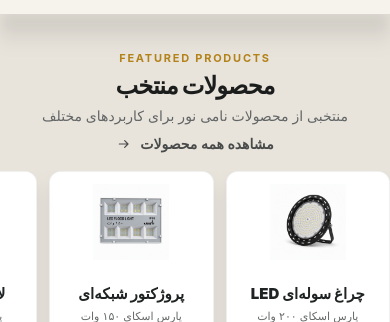
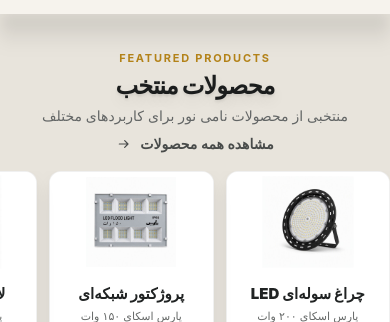
Before and after one commit to amin-soleimani1/nami-noor-website, a React (Vite) app: page / in a window 390 px wide. Shown: the part 1391-1713 px from the top of the page. Built offline with nearby package versions, Linux system fonts and the light colour scheme.

Commit message:
feat: add section title motion and mobile image emphasis

```diff
--- a/src/components/FeaturedProducts.jsx
+++ b/src/components/FeaturedProducts.jsx
@@ -1,4 +1,4 @@
-import { useRef } from 'react'
+import { useEffect, useRef, useState } from 'react'
 import highbayImage from '../assets/products/highbay-200.jpg'
 import projectorImage from '../assets/products/projector-150.jpg'
 import bulbImage from '../assets/products/bulb-20.jpeg'
@@ -6,12 +6,34 @@ import streetlightImage from '../assets/products/streetlight-250.jpg'
 import ledStripImage from '../assets/products/led-strip.png'
 
 const products = [
-  { image: highbayImage, alt: 'چراغ سوله‌ای LED پارس اسکای ۲۰۰ وات', title: 'چراغ سوله‌ای LED', model: 'پارس اسکای ۲۰۰ وات', specs: ['200W', 'LED', 'کاربری صنعتی'], desktopImageClass: 'lg:max-h-[8.5rem] lg:max-w-[96%]' },
-  { image: projectorImage, alt: 'پروژکتور شبکه‌ای پارس اسکای ۱۵۰ وات', title: 'پروژکتور شبکه‌ای', model: 'پارس اسکای ۱۵۰ وات', specs: ['150W', 'IP66', 'فضای باز'], desktopImageClass: 'lg:max-h-[8.25rem] lg:max-w-full' },
-  { image: bulbImage, alt: 'لامپ حبابی LED پارس اسکای ۲۰ وات', title: 'لامپ حبابی LED', model: 'پارس اسکای ۲۰ وات', specs: ['20W', 'سرپیچ استاندارد', 'روشنایی عمومی'], desktopImageClass: 'lg:max-h-[8.5rem] lg:max-w-[92%]' },
-  { image: streetlightImage, alt: 'چراغ خیابانی LED پارس اسکای ۲۵۰ وات', title: 'چراغ خیابانی LED', model: 'پارس اسکای ۲۵۰ وات', specs: ['250W', 'LED', 'معابر و محوطه‌ها'], desktopImageClass: 'lg:max-h-[8rem] lg:max-w-full' },
+  { image: highbayImage, alt: 'چراغ سوله‌ای LED پارس اسکای ۲۰۰ وات', title: 'چراغ سوله‌ای LED', model: 'پارس اسکای ۲۰۰ وات', specs: ['200W', 'LED', 'کاربری صنعتی'], mobileImageClass: 'max-lg:scale-[1.2]', desktopImageClass: 'lg:max-h-[8.5rem] lg:max-w-[96%]' },
+  { image: projectorImage, alt: 'پروژکتور شبکه‌ای پارس اسکای ۱۵۰ وات', title: 'پروژکتور شبکه‌ای', model: 'پارس اسکای ۱۵۰ وات', specs: ['150W', 'IP66', 'فضای باز'], mobileImageClass: 'max-lg:scale-[1.18]', desktopImageClass: 'lg:max-h-[8.25rem] lg:max-w-full' },
+  { image: bulbImage, alt: 'لامپ حبابی LED پارس اسکای ۲۰ وات', title: 'لامپ حبابی LED', model: 'پارس اسکای ۲۰ وات', specs: ['20W', 'سرپیچ استاندارد', 'روشنایی عمومی'], mobileImageClass: 'max-lg:scale-[1.22]', desktopImageClass: 'lg:max-h-[8.5rem] lg:max-w-[92%]' },
+  { image: streetlightImage, alt: 'چراغ خیابانی LED پارس اسکای ۲۵۰ وات', title: 'چراغ خیابانی LED', model: 'پارس اسکای ۲۵۰ وات', specs: ['250W', 'LED', 'معابر و محوطه‌ها'], mobileImageClass: 'max-lg:scale-[1.15]', desktopImageClass: 'lg:max-h-[8rem] lg:max-w-full' },
   { image: ledStripImage, alt: 'ریسه نواری LED پارس اسکای', title: 'ریسه نواری LED', model: 'پارس اسکای', specs: ['LED', 'نورپردازی دکوراتیو', 'انعطاف‌پذیر'], desktopImageClass: 'lg:max-h-[8.25rem] lg:max-w-full', desktopOnly: true },
 ]
+
+function useTitleReveal() {
+  const titleRef = useRef(null)
+  const [isVisible, setIsVisible] = useState(() => typeof window === 'undefined' || window.matchMedia('(prefers-reduced-motion: reduce)').matches)
+
+  useEffect(() => {
+    const title = titleRef.current
+    if (!title || isVisible || window.matchMedia('(prefers-reduced-motion: reduce)').matches) return undefined
+
+    const observer = new IntersectionObserver(([entry]) => {
+      if (entry.isIntersecting) {
+        setIsVisible(true)
+        observer.disconnect()
+      }
+    }, { threshold: 0.25 })
+
+    observer.observe(title)
+    return () => observer.disconnect()
+  }, [isVisible])
+
+  return [titleRef, isVisible]
+}
 
 function ArrowIcon({ className = '' }) {
   return <svg viewBox="0 0 24 24" aria-hidden="true" className={`size-4 fill-none stroke-current stroke-[1.8] ${className}`}><path d="M5 12h13M13 7l5 5-5 5" strokeLinecap="round" strokeLinejoin="round" /></svg>
@@ -27,6 +49,7 @@ function RailControl({ direction, onClick, label, className = '' }) {
 
 function FeaturedProducts() {
   const railRef = useRef(null)
+  const [titleRef, isTitleVisible] = useTitleReveal()
   const scrollRail = (direction) => railRef.current?.scrollBy({ left: direction * 320, behavior: 'smooth' })
 
   return (
@@ -35,7 +58,7 @@ function FeaturedProducts() {
         <header className="mb-4 flex flex-col items-center gap-1 text-center lg:relative lg:mb-6 lg:block">
           <div className="lg:mx-auto lg:w-fit">
             <p className="mb-1 text-[11px] font-bold tracking-[0.16em] text-[#b38218] lg:mb-2">FEATURED PRODUCTS</p>
-            <h2 id="featured-products-title" className="text-2xl font-black tracking-[-0.035em] lg:text-[30px]">محصولات منتخب</h2>
+            <h2 ref={titleRef} id="featured-products-title" className="text-2xl font-black tracking-[-0.035em] lg:text-[30px]" style={{ opacity: isTitleVisible ? 1 : 0, transform: isTitleVisible ? 'translateY(0)' : 'translateY(16px)', textShadow: '0 2px 3px rgba(0,0,0,0.08), 0 6px 14px rgba(0,0,0,0.08)', transition: 'opacity 650ms cubic-bezier(0.22, 1, 0.36, 1), transform 650ms cubic-bezier(0.22, 1, 0.36, 1)' }}>محصولات منتخب</h2>
             <p className="mt-1 text-sm text-[#626565] lg:mt-2 lg:text-[15px]">منتخبی از محصولات نامی نور برای کاربردهای مختلف</p>
             <a href="#" className="mt-2 inline-flex items-center gap-2 text-sm font-semibold text-[#484b4a] transition-colors hover:text-[#a97812] focus-visible:outline-2 focus-visible:outline-offset-4 focus-visible:outline-[#a97812] lg:hidden">مشاهده همه محصولات <ArrowIcon /></a>
           </div>
@@ -48,8 +71,8 @@ function FeaturedProducts() {
           <div ref={railRef} tabIndex="0" aria-label="محصولات منتخب" className="-mx-5 flex snap-x snap-mandatory gap-3 overflow-x-auto px-5 pb-2 scroll-smooth [scrollbar-width:none] [&::-webkit-scrollbar]:hidden sm:-mx-8 sm:px-8 lg:mx-0 lg:justify-center lg:gap-5 lg:px-0">
             {products.map((product) => (
             <a key={product.title} href="#" className={`group ${product.desktopOnly ? 'hidden lg:flex' : 'flex'} h-[14.375rem] min-h-0 w-[47%] shrink-0 snap-start flex-col overflow-hidden rounded-xl border border-black/[0.06] bg-white shadow-[0_2px_8px_rgba(0,0,0,0.025),0_10px_22px_rgba(0,0,0,0.065)] transition-colors duration-300 hover:border-black/20 focus-visible:outline-2 focus-visible:outline-offset-4 focus-visible:outline-[#a97812] lg:h-[15rem] lg:w-[calc((100%-5rem)/5)] lg:cursor-pointer lg:shadow-[0_2px_8px_rgba(0,0,0,0.025),0_12px_26px_rgba(0,0,0,0.07)] lg:transition-[border-color,box-shadow,background-color] lg:duration-300 lg:hover:border-black/[0.14] lg:hover:bg-white lg:hover:shadow-[0_2px_8px_rgba(0,0,0,0.03),0_14px_28px_rgba(0,0,0,0.085)]`}>
-              <div className="flex h-[6.25rem] items-center justify-center bg-white p-3 lg:h-36 lg:bg-transparent lg:p-1">
-                <img src={product.image} alt={product.alt} className={`size-full object-contain transition-transform duration-500 ease-out group-hover:scale-[1.02] lg:duration-300 ${product.desktopImageClass}`} />
+              <div className="flex h-[6.25rem] items-center justify-center overflow-hidden bg-white p-3 lg:h-36 lg:overflow-visible lg:bg-transparent lg:p-1">
+                <img src={product.image} alt={product.alt} className={`size-full object-contain transition-transform duration-500 ease-out group-hover:scale-[1.02] lg:duration-300 ${product.mobileImageClass ?? ''} ${product.desktopImageClass}`} />
               </div>
               <div className="flex flex-1 flex-col items-center p-3 text-center lg:items-stretch lg:px-4 lg:pb-2 lg:pt-2 lg:text-right">
                 <h3 className="text-[15px] font-black leading-5 text-[#202323] lg:text-[18px] lg:leading-5">{product.title}</h3>
--- a/src/components/ProductCategories.jsx
+++ b/src/components/ProductCategories.jsx
@@ -1,3 +1,4 @@
+import { useEffect, useRef, useState } from 'react'
 import cheraghImage from '../assets/categories/cheragh.png'
 import lampImage from '../assets/categories/lamp.png'
 import projectorImage from '../assets/categories/projector.png'
@@ -10,6 +11,28 @@ const categories = [
   { title: 'پنل‌ها', subtitle: 'روکار و توکار', image: panelImage, alt: 'پنل‌های روشنایی سقفی', mobilePosition: 'object-[43%_center]', desktopPosition: 'lg:object-center' },
   { title: 'ریسه‌های نواری', subtitle: 'نورپردازی خطی و دکوراتیو', image: riseImage, alt: 'ریسه LED نواری روشن', mobilePosition: 'object-[38%_center]', desktopPosition: 'lg:object-center' },
 ]
+
+function useTitleReveal() {
+  const titleRef = useRef(null)
+  const [isVisible, setIsVisible] = useState(() => typeof window === 'undefined' || window.matchMedia('(prefers-reduced-motion: reduce)').matches)
+
+  useEffect(() => {
+    const title = titleRef.current
+    if (!title || isVisible || window.matchMedia('(prefers-reduced-motion: reduce)').matches) return undefined
+
+    const observer = new IntersectionObserver(([entry]) => {
+      if (entry.isIntersecting) {
+        setIsVisible(true)
+        observer.disconnect()
+      }
+    }, { threshold: 0.25 })
+
+    observer.observe(title)
+    return () => observer.disconnect()
+  }, [isVisible])
+
+  return [titleRef, isVisible]
+}
 
 function ArrowIcon() {
   return <svg viewBox="0 0 24 24" aria-hidden="true" className="size-4 fill-none stroke-current stroke-[1.8]"><path d="M5 12h13M13 7l5 5-5 5" strokeLinecap="round" strokeLinejoin="round" /></svg>
@@ -29,13 +52,15 @@ function MobileCategoryCard({ category, className, horizontal = false }) {
 }
 
 function ProductCategories() {
+  const [titleRef, isTitleVisible] = useTitleReveal()
+
   return (
     <section aria-labelledby="product-categories-title" className="relative overflow-x-clip bg-[#f6f3ed] px-5 pb-14 pt-7 text-[#1b1d1d] before:pointer-events-none before:absolute before:left-1/2 before:top-0 before:z-0 before:h-8 before:w-[112%] before:-translate-x-1/2 before:-translate-y-1/2 before:rounded-[50%] before:shadow-[0_12px_32px_rgba(0,0,0,0.22)] sm:px-8 lg:px-[3.5%] lg:pt-16 lg:pb-10 lg:overflow-visible lg:before:block lg:before:inset-x-0 lg:before:top-0 lg:before:h-11 lg:before:w-auto lg:before:translate-x-0 lg:before:translate-y-0 lg:before:rounded-none lg:before:bg-[linear-gradient(180deg,rgba(0,0,0,0.22)_0%,rgba(0,0,0,0.10)_45%,transparent_100%)] lg:before:shadow-none lg:before:blur-[8px]">
       <div className="relative z-10 mx-auto max-w-[1240px]">
         <header className="mb-4 flex flex-col items-center gap-2 text-center lg:relative lg:mb-8 lg:block">
           <div className="lg:mx-auto lg:w-fit">
             <p className="mb-1 text-[11px] font-bold tracking-[0.16em] text-[#b38218] lg:mb-2">PRODUCT CATEGORIES</p>
-            <h2 id="product-categories-title" className="text-2xl font-black tracking-[-0.035em] lg:text-[31px]">دسته‌بندی محصولات</h2>
+            <h2 ref={titleRef} id="product-categories-title" className="text-2xl font-black tracking-[-0.035em] lg:text-[31px]" style={{ opacity: isTitleVisible ? 1 : 0, transform: isTitleVisible ? 'translateY(0)' : 'translateY(16px)', textShadow: '0 2px 3px rgba(0,0,0,0.08), 0 6px 14px rgba(0,0,0,0.08)', transition: 'opacity 650ms cubic-bezier(0.22, 1, 0.36, 1), transform 650ms cubic-bezier(0.22, 1, 0.36, 1)' }}>دسته‌بندی محصولات</h2>
             <p className="mt-1 text-sm text-[#626565] lg:mt-2 lg:text-[15px]">راهکارهای روشنایی متناسب با هر فضا و کاربرد</p>
           </div>
           <a href="#" className="inline-flex items-center gap-2 text-sm font-semibold text-[#484b4a] transition-colors hover:text-[#a97812] focus-visible:outline-2 focus-visible:outline-offset-4 focus-visible:outline-[#a97812] lg:absolute lg:bottom-0 lg:left-0">مشاهده همه محصولات <ArrowIcon /></a>
```
